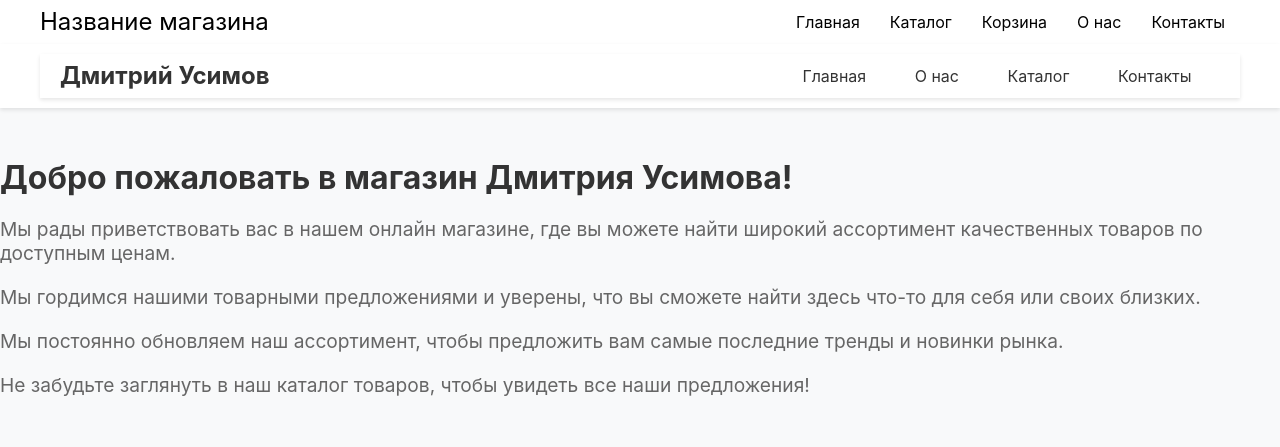
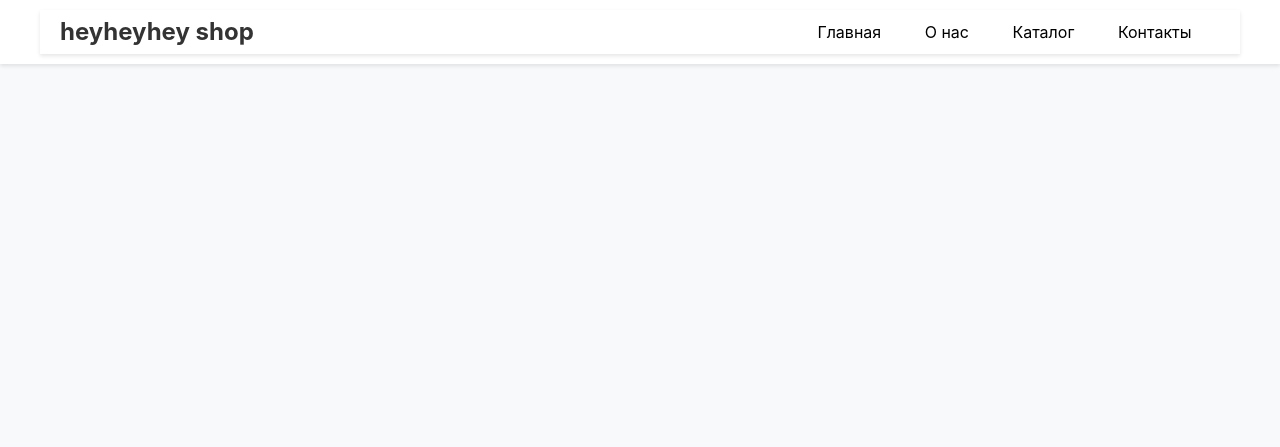
Before and after one commit to heyheyheyxd/xdxd, a SvelteKit app: page /blog/posts/1 in a window 1280 px wide. Shown: the top 447 px of the page. Built offline with nearby package versions, Linux system fonts and the light colour scheme.

Commit message:
add fdfd

```diff
--- a/src/app.html
+++ b/src/app.html
@@ -8,18 +8,6 @@
     %sveltekit.head%
 </head>
 <body data-sveltekit-preload-data="hover">
-    <nav>
-        <div class="nav-container">
-            <div class="nav-logo">Название магазина</div>
-            <div class="nav-links">
-                <a href="#" class="link">Главная</a>
-                <a href="#" class="link">Каталог</a>
-                <a href="#" class="link">Корзина</a>
-                <a href="#" class="link">О нас</a>
-                <a href="#" class="link">Контакты</a>
-            </div>
-        </div>
-    </nav>
     <div style="display: contents">%sveltekit.body%</div>
     <style>
         body {
--- a/src/routes/+layout.svelte
+++ b/src/routes/+layout.svelte
@@ -1,6 +1,6 @@
 <nav>
     <div class="nav-container">
-        <a href="/" class="nav-logo" title="Back to home">Дмитрий Усимов</a>
+        <a href="/" class="nav-logo" title="Back to home">heyheyhey shop</a>
         <div class="nav-links">
             {#each nav as link}
                 {#if link.isShow}
@@ -12,14 +12,7 @@
     </div>
 </nav>
 
-<div class="container">
-    <h1>Добро пожаловать в магазин Дмитрия Усимова!</h1>
-    <p>Мы рады приветствовать вас в нашем онлайн магазине, где вы можете найти широкий ассортимент качественных товаров по доступным ценам.</p>
-    <p>Мы гордимся нашими товарными предложениями и уверены, что вы сможете найти здесь что-то для себя или своих близких.</p>
-    <p>Мы постоянно обновляем наш ассортимент, чтобы предложить вам самые последние тренды и новинки рынка.</p>
-    <p>Не забудьте заглянуть в наш каталог товаров, чтобы увидеть все наши предложения!</p>
-    <slot></slot>
-</div>
+
 
 <script>
     const nav = [
@@ -47,22 +40,6 @@
 </script>
 
 <style>
-    .container {
-        max-width: 1400px;
-        margin: 50px auto;
-    }
-
-    .container h1 {
-        font-size: 2rem;
-        margin-bottom: 20px;
-        color: #333;
-    }
-
-    .container p {
-        font-size: 1.2rem;
-        margin-bottom: 20px;
-        color: #666;
-    }
 
     .nav-container {
         display: flex;
--- a/src/routes/+page.svelte
+++ b/src/routes/+page.svelte
@@ -1,5 +1,5 @@
 <svelte:head>
-    <title>Магазин Дмитрия Усимова</title>
+    <title>Магазин Heyheyhey shop</title>
 </svelte:head>
 
 <div class="container">
@@ -9,7 +9,7 @@
                 <div class="info-text">
                     <h1>
                         <p class="animate-text-1">Добро пожаловать в магазин</p>
-                        <p class="text-2">Дмитрия Усимова</p>
+                        <p class="text-2">Heyheyhey shop</p>
                     </h1>
                 </div>
                 <h2 class="subtitle">
--- a/src/routes/about/+page.svelte
+++ /dev/null
@@ -1,66 +0,0 @@
-<!DOCTYPE html>
-<html lang="en">
-<head>
-    <meta charset="UTF-8">
-    <meta name="viewport" content="width=device-width, initial-scale=1.0">
-    <title>Магазин Дмитрия Усимова</title>
-    <style>
-        body {
-            font-family: Arial, sans-serif;
-            margin: 0;
-            padding: 0;
-            background-color: #f8f9fa; /* Пастельный фон */
-        }
-
-        .container {
-            max-width: 800px;
-            margin: 0 auto;
-            padding: 50px 20px;
-        }
-
-        .welcome-section {
-            text-align: center;
-            padding: 50px 20px;
-            background-color: #ffffff; /* Белый фон */
-            border-radius: 10px;
-            box-shadow: 0 4px 8px rgba(0, 0, 0, 0.1);
-        }
-
-        .welcome-section h1 {
-            font-size: 2.5rem;
-            margin-bottom: 20px;
-            color: #333;
-        }
-
-        .welcome-section p {
-            font-size: 1.2rem;
-            margin-bottom: 30px;
-            color: #666;
-        }
-
-        .explore-button {
-            padding: 10px 20px;
-            font-size: 1.2rem;
-            background-color: #007bff; /* Цвет кнопки */
-            color: #fff; /* Цвет текста */
-            border: none;
-            border-radius: 5px;
-            cursor: pointer;
-            transition: background-color 0.3s ease;
-        }
-
-        .explore-button:hover {
-            background-color: #0056b3; /* Цвет кнопки при наведении */
-        }
-    </style>
-</head>
-<body>
-    <div class="container">
-        <div class="welcome-section">
-            <h1>Добро пожаловать в магазин Дмитрия Усимова</h1>
-            <p>Откройте для себя удивительный мир качественных товаров и неповторимых сюрпризов!</p>
-            <button class="explore-button">Посмотреть каталог</button>
-        </div>
-    </div>
-</body>
-</html>
```
